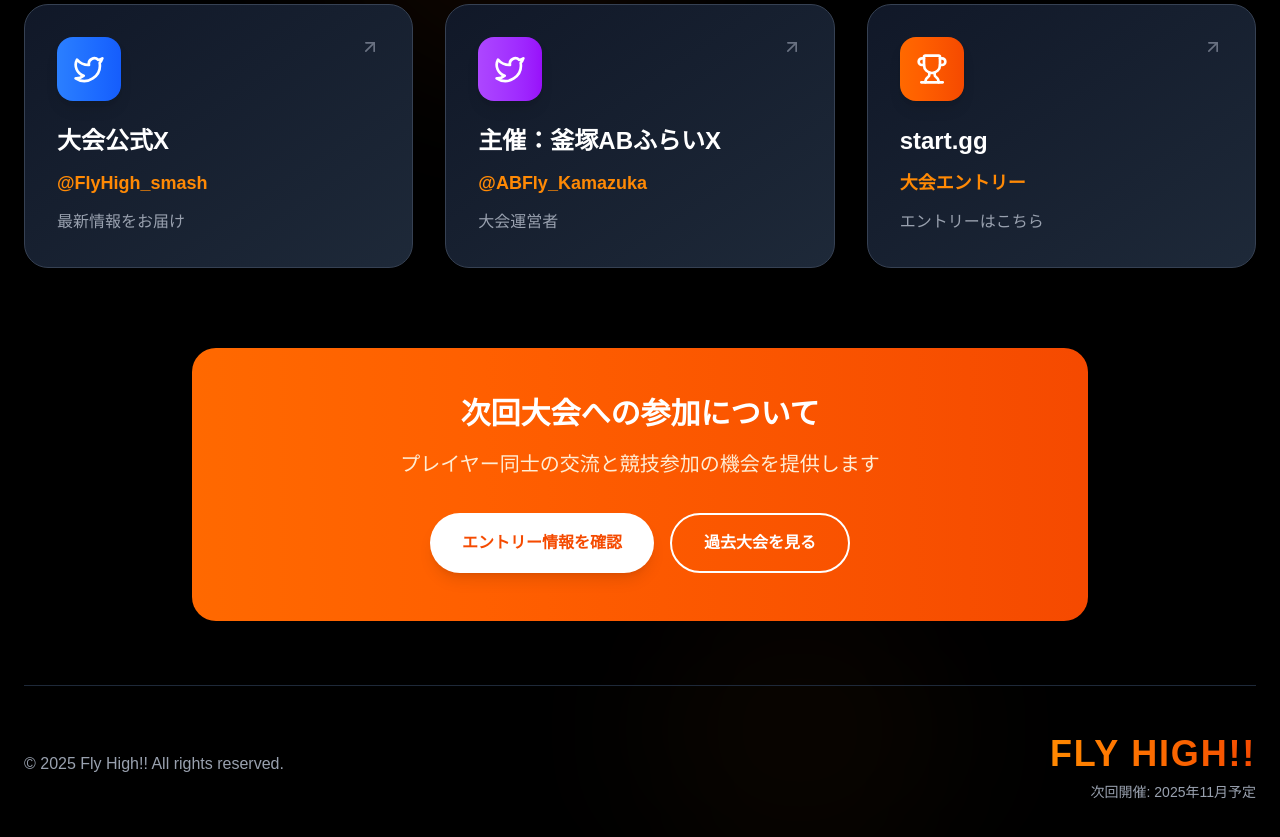
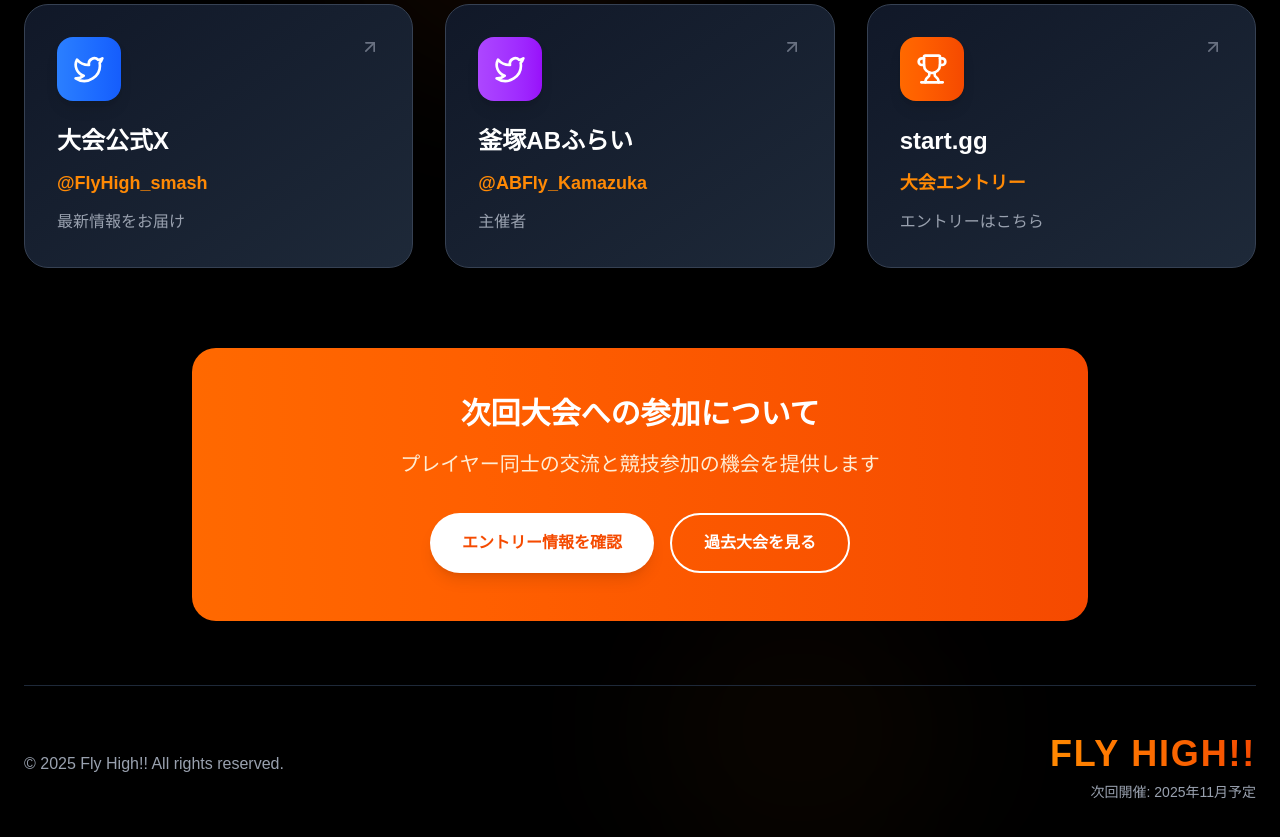
Before and after one commit to kounagi150/FlyHigh_HP, a Next.js app: page / in a window 1280 px wide. Shown: the part 3920-4757 px from the top of the page. Built offline with nearby package versions, Linux system fonts and the light colour scheme.

Commit message:
文面変更2.1

```diff
--- a/components/Footer.tsx
+++ b/components/Footer.tsx
@@ -11,11 +11,11 @@ export default function Footer() {
       color: 'from-blue-500 to-blue-600'
     },
     {
-      title: '主催：釜塚ABふらいX',
+      title: '釜塚ABふらい',
       handle: '@ABFly_Kamazuka',
       url: 'https://twitter.com/ABFly_Kamazuka',
       icon: Twitter,
-      description: '大会運営者',
+      description: '主催者',
       color: 'from-purple-500 to-purple-600'
     },
     {
```
